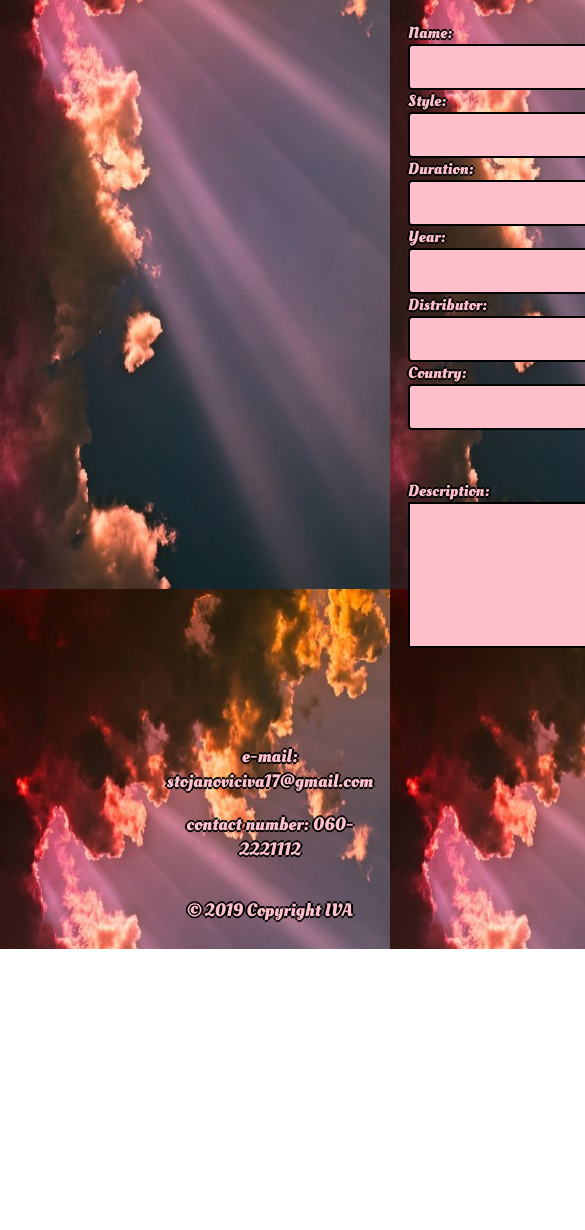
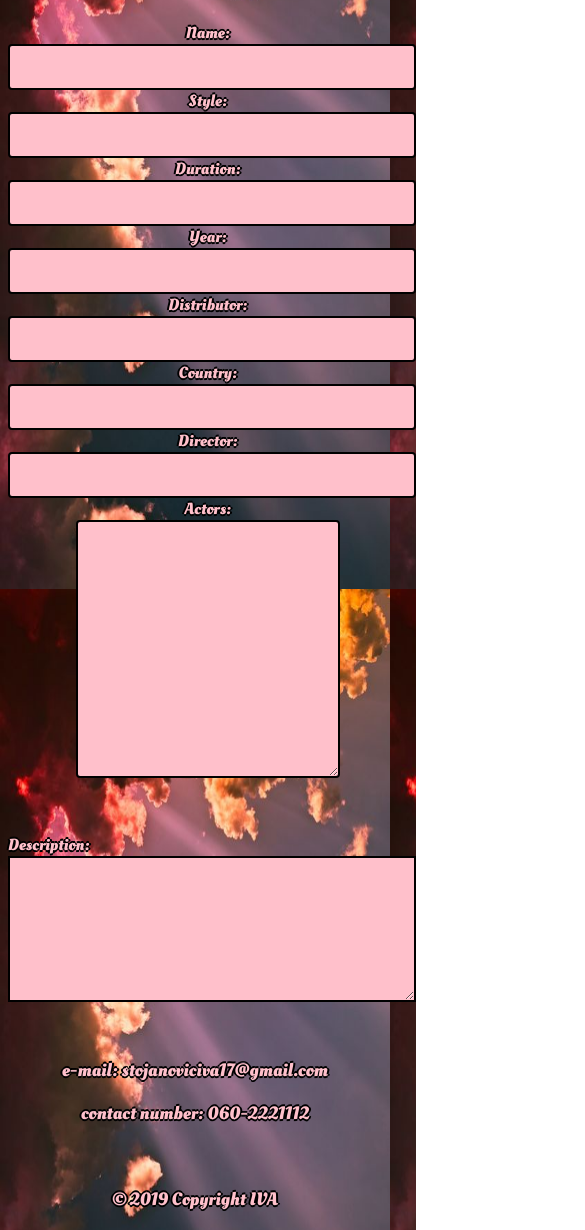
Before and after one commit to StojanovicIva/OWP, a plain HTML site: page Projekat2019/WebContent/movie.html in a window 390 px wide. Shown: the part 255-1485 px from the top of the page, 585 px wide, since content can reach past the window. Before the commit the page ends 1204 px from the top, so only its background shows below. Drawn offline with Linux system fonts and the light colour scheme; no server answers.

Commit message:
Improved media queries and design

```diff
--- a/Projekat2019/WebContent/css/addMovie.css
+++ b/Projekat2019/WebContent/css/addMovie.css
@@ -1,7 +1,13 @@
 @font-face {
-  font-family: 'Oleo';
-  src:  url('../Oleo_Script/OleoScript-Bold.ttf')  format('truetype');
+	font-family: 'Oleo';
+	src: url('../Oleo_Script/OleoScript-Bold.ttf') format('truetype');
+}
 
+header {
+	z-index: 1000;
+	position: sticky;
+	background-color: rgba(0, 0, 0, 0.65);
+	top: 0;
 }
 
 body {
@@ -14,7 +20,7 @@ body {
 
 ul {
 	list-style-type: none;
-	margin-left:0cm;
+	margin-left: 0cm;
 	padding: 0px;
 	overflow: hidden;
 	background-color: transparent;
@@ -25,7 +31,6 @@ ul {
 li {
 	float: left;
 }
-
 
 li a {
 	display: block;
@@ -40,31 +45,35 @@ li a:hover {
 	color: black;
 }
 
-h2{
+h2 {
 	color: pink;
 	font-size: 45px;
-	margin-left:35%;
+	margin-left: 35%;
 	font-family: Oleo;
 	text-shadow: -3px 0 black, 0 3px black, 3px 0 black, 0 -3px black;
 }
 
-label{
-	color:pink;
-	size: 15px;
+.container {
+	width: 850px;
+	margin: auto;
+}
+
+label {
+	color: pink;
+	font-size: 25px;
 	margin-left: 30%;
-	margin-top:10%;
+	margin-top: 10%;
 	font-family: Oleo;
 	text-shadow: -2px 0 black, 0 2px black, 2px 0 black, 0 -2px black;
 }
 
-div{
-	display: inline-block;
+div {
 	font-family: Oleo;
 	text-shadow: -2px 0 black, 0 2px black, 2px 0 black, 0 -2px black;
-	color:pink;
-	font-size: 25px;
+	color: pink;
 }
-input{
+
+input {
 	border: 2px solid black;
 	border-radius: 4px;
 	height: 40px;
@@ -73,67 +82,173 @@ input{
 	background-color: pink;
 }
 
-input:focus{
+input:focus {
 	border: 3px solid pink;
 }
 
-.oneSide{
-	margin-left: 250px;
-
-}
-.secondSide{
-	display: inline-block;
-	vertical-align: top;
-    margin-left:10%;
-    border-radius: 50%;
+#addMovieButton {
+	color: pink;
+	font-family: Oleo;
+	display: block;
+	width: 200px;
+	margin: auto;
+	text-shadow: -2px 0 black, 0 2px black, 2px 0 black, 0 -2px black;
+	font-size: 30px;
+	background: transparent;
 }
 
-#description{
+.oneSide {
+	float: left;
+}
+
+.secondSide {
+	float: right;
+}
+
+.floatClear {
+	clear: both;
+}
+
+#description {
 	text-align: center;
 	font-size: 20px;
-	width: 800px;
-	height: 200px;
+	border: 2px solid black;
+	background-color: pink;
+	width: 100%;
+}
+
+.lowerSide {
+	margin-top: 50px;
+	margin-bottom: 50px;
+	clear: both;
+	width: 100%;
+	margin-left: auto;
+	margin-right: auto;
+}
+
+#distributor {
+	width: 300px;
+}
+
+#country {
+	width: 400px;
+}
+
+#actors {
+	display: inline-block;
+	border: 2px solid pink;
+	border-radius: 4px;
+	height: 250px;
+	font-size: 20px;
 	border: 2px solid black;
 	background-color: pink;
 }
-.description{
-	margin-left: 250px;
-	margin-top: 50px;
 
+#getTicketLi {
+	float: center;
+	margin-left: 20%;
 }
 
-#distributor{
-	width: 300px;
-}
-#country{
-	width: 400px;
+#getTicketButton {
+	color: pink;
+	background-color: transparent;
+	border: none;
+	font-family: Oleo;
+	text-shadow: -2px 0 black, 0 2px black, 2px 0 black, 0 -2px black;
+	font-size: 20px;
+	margin-left: 25%;
+	margin-top: 4%;
 }
 
-#actors{
-	display: inline-block;
-	border: 2px solid black;
-	border-radius: 4px;
-	height: 180px;
-	font-size: 20px;
-	background-color: pink;
-}
-
-#addMovie{
+#updateButton, #deleteButton {
 	color: pink;
 	font-family: Oleo;
 	text-shadow: -2px 0 black, 0 2px black, 2px 0 black, 0 -2px black;
-	font-size: 30px;
-	background: transparent;
+	font-size: 25px;
+	border: 2px solid black;
+}
+
+#updateButton {
+	float: left;
+}
+
+#deleteButton {
+	float: right;
+}
+
+footer {
+	width: 100%;
+	background-color: transparent;
+	color: pink;
+	font-family: Oleo;
+	text-shadow: -2px 0 black, 0 2px black, 2px 0 black, 0 -2px black;
+	text-align: center;
+	font-size: 18px;
+	margin: 0 auto;
+}
+
+.blinking {
+	animation: blinkingText 1.2s infinite;
+}
+
+@
+keyframes blinkingText { 0%{
+	color: yellow;
+}
+
+49%{
+color
+:
+
+yellow
+;
 
 }
+60%{
+color
+:
 
-footer{
-   left: 0;
-   bottom: 0;
-   width: 100%;
-   background-color: transparent;
-   color:pink;
-   font-family: Oleo;
-   text-shadow: -2px 0 black, 0 2px black, 2px 0 black, 0 -2px black;
-   text-align: center;
+transparent
+;
+
 }
+99%{
+color
+:transparent
+;
+
+}
+100%{
+color
+:
+
+yellow
+;
+
+}
+}
+@media screen and (max-width: 1020px) {
+	.container {
+		width: 600px;
+	}
+	.oneSide, .secondSide {
+		float: none;
+		text-align: center;
+	}
+	input, #distributor, #country {
+		width: 100%;
+		text-align: center;
+	}
+}
+
+@media screen and (max-width: 754px) {
+	.container {
+		width: 400px;
+	}
+}
+
+@media screen and (max-width: 619px) {
+}
+
+@media screen and (max-width: 552px) {
+}
--- a/Projekat2019/WebContent/css/movie.css
+++ b/Projekat2019/WebContent/css/movie.css
@@ -3,6 +3,14 @@
   src:  url('../Oleo_Script/OleoScript-Bold.ttf')  format('truetype');
 
 }
+
+header {
+  z-index: 1000;
+  position: sticky;
+  background-color: rgba(0, 0, 0, 0.65);
+  top: 0;
+}
+
 
 body {
 	background-image: url("images/back21.jpg");
@@ -50,7 +58,8 @@ h2{
 }
 
 .container{
-	margin: 0 auto;
+	width: 850px;
+	margin: auto;
 }
 
 label{
@@ -63,14 +72,9 @@ label{
 }
 
 div{
-	display: inline-block;
 	font-family: Oleo;
 	text-shadow: -2px 0 black, 0 2px black, 2px 0 black, 0 -2px black;
 	color:pink;
-	margin-top: 0px;
-	margin-right: auto;
-	margin-bottom: 0px;
-	margin-left: 150px;
  }
 
 input{
@@ -86,15 +90,16 @@ input:focus{
 	border: 3px solid pink;
 }
 
-.oneSide{
-	margin-left: 250px;
+.oneSide {
+	float: left;
+}
 
+.secondSide {
+	float: right;
 }
-.secondSide{
-	display: inline-block;
-	vertical-align: top;
-    margin-left:10%;
-    border-radius: 50%;
+
+.floatClear {
+	clear: both;
 }
 
 #description{
@@ -102,11 +107,15 @@ input:focus{
 	font-size: 20px;
 	border: 2px solid black;
 	background-color: pink;
+	width: 100%;
 }
-.description{
-	margin-left: 250px;
+.lowerSide{
 	margin-top: 50px;
 	margin-bottom: 50px;
+	clear: both;
+	width: 100%;
+	margin-left: auto;
+	margin-right: auto;
 }
 
 #distributor{
@@ -121,7 +130,7 @@ input:focus{
 	display: inline-block;
 	border: 2px solid pink;
 	border-radius: 4px;
-	height: 40px;
+	height: 250px;
 	font-size: 20px;
 	border: 2px solid black;
 	background-color: pink;
@@ -148,12 +157,15 @@ input:focus{
 	font-family: Oleo;
 	text-shadow: -2px 0 black, 0 2px black, 2px 0 black, 0 -2px black;
 	font-size: 25px;
-	margin-left: 250px;
 	border: 2px solid black;
 }
 
-#deleteButton{
-	margin-left: 610px;
+#updateButton {
+	float: left;
+}
+
+#deleteButton {
+	float: right;
 }
 
 
@@ -178,3 +190,30 @@ footer{
     99%{    color:transparent;  }
     100%{   color: yellow;    }
 }
+
+@media screen and (max-width: 1020px) {
+	.container {
+		width: 600px;
+	}
+
+	.oneSide, .secondSide {
+		float: none;
+		text-align: center;
+	}
+
+	input, #distributor, #country {
+		width: 100%;
+		text-align: center;
+	}
+
+}
+
+@media screen and (max-width: 754px) {
+	.container {
+		width: 400px;
+	}
+}
+@media screen and (max-width: 619px) {
+}
+@media screen and (max-width: 552px) {
+}
--- a/Projekat2019/WebContent/js/movie.js
+++ b/Projekat2019/WebContent/js/movie.js
@@ -62,8 +62,8 @@ $(document).ready(function(){
 	}
 
 		else if(loggedinUser != null && loggedinUser.role == "ADMINISTRATOR"){
-			$("#button").append("<button id='updateButton' type='submit'>UPDATE</button>");
-			$("#button").append("<button id='deleteButton' type= 'submit'> DELETE MOVIE</button>");
+			$("#button").prepend("<button id='updateButton' type='submit'>UPDATE</button>");
+			$("#button").prepend("<button id='deleteButton' type= 'submit'> DELETE MOVIE</button>");
 
 			var id = window.location.search.split("=")[1];
 
--- a/Projekat2019/WebContent/movie.html
+++ b/Projekat2019/WebContent/movie.html
@@ -13,15 +13,17 @@
 	</head>
 	<body>
 		<!-- NAVBAR -->
+		<header>
 			<ul id="ul">
 				<li><a class = "active" href="./index.html">Home</a></li>
 				<li><a href = "Movies.html">Movies</a></li>
 			</ul>
+		</header>
 
 		<h2>Selected movie:</h2>
 
 		<div class= "container">
-			<div class="form">
+			<div class="upperSide">
 				<div class ="oneSide">
 					Name: <br>
 					<input name="name" id="name" disabled="disabled"><br>
@@ -51,17 +53,20 @@
 					<textarea  id="actors" disabled ="disabled"></textarea><br>
 
 				</div>
+				<div class="floatClear"></div>
+			</div>
 
-				<div class="description">
+			<div class="lowerSide">
 				Description: <br>
 				<textarea  rows="6" cols="80" name="description" id="description" disabled ="disabled"></textarea>
 			</div>
 
+			<div id="button">
+				<div class="floatClear"></div>
 			</div>
-		</div>
-		<div id="button">
 
 		</div>
+
 
 	</body>
 
```
Also changed, not shown: Projekat2019/WebContent/AddMovie.html (+9 -3 lines), Projekat2019/WebContent/Movies.html (+7 -5 lines), Projekat2019/WebContent/css/index.css (+140 -111 lines), Projekat2019/WebContent/css/movies.css (+7 -0 lines), 6 other files. Lines whose indentation alone changed are shown as unchanged.
